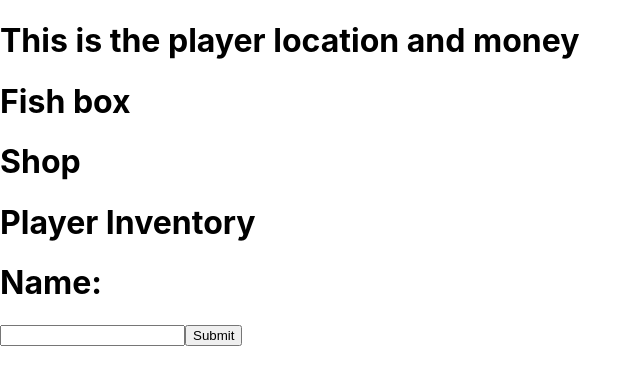
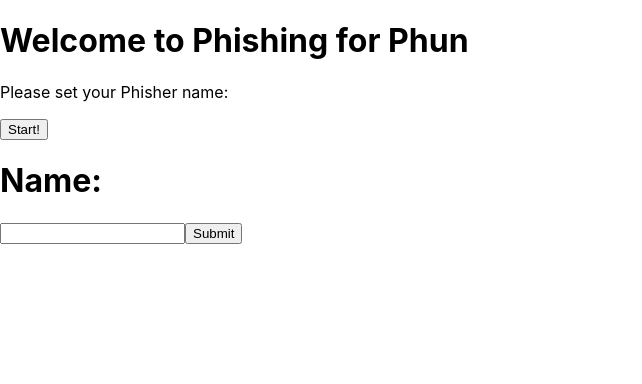
Before and after one commit to chilly-biscuits/phishing-4-phun, a React (Create React App) app: page / in a window 1280 px wide. Shown: the top 384 px of the page, without its empty margins (0-642 px from the left). Built offline with nearby package versions, Linux system fonts and the light colour scheme.

Commit message:
added first load page

```diff
--- a/src/App.js
+++ b/src/App.js
@@ -7,6 +7,7 @@ import CurrentFishBox   from './components/CurrentFishBox';
 import PlayerContainer  from './components/PlayerContainer';
 import PlayerInventory  from './components/PlayerInventory';
 import UpgradeStore     from './components/UpgradeStore';
+import FirstLoad        from './components/FirstLoad'
 // utilities
 import loadPlayer       from './utils/loadPlayer'
 import savePlayer       from  './utils/savePlayer'
@@ -41,10 +42,15 @@ const App = () => {
 
   return (
     <div className="App">
-      <PlayerContainer />
-      <CurrentFishBox/>
-      <UpgradeStore />
-      <PlayerInventory />
+        {store.name ?
+        <>
+          <PlayerContainer />
+          <CurrentFishBox/>
+          <UpgradeStore />
+          <PlayerInventory />
+        </>:
+        <FirstLoad />
+      }
       <h1>Name: {store.name}</h1>
       <form onSubmit={handleSubmit}>
         <input type="text" onChange={handleChange} ></input>
--- /dev/null
+++ b/src/components/FirstLoad.js
@@ -0,0 +1,12 @@
+//this will run the first time a user opens the app to set the player name
+const FirstLoad = () => {
+    return(
+        <>
+        <h1>Welcome to Phishing for Phun</h1>
+        <p>Please set your Phisher name:</p>
+        <button>Start!</button>
+        </>
+    )
+}
+
+export default FirstLoad
```
